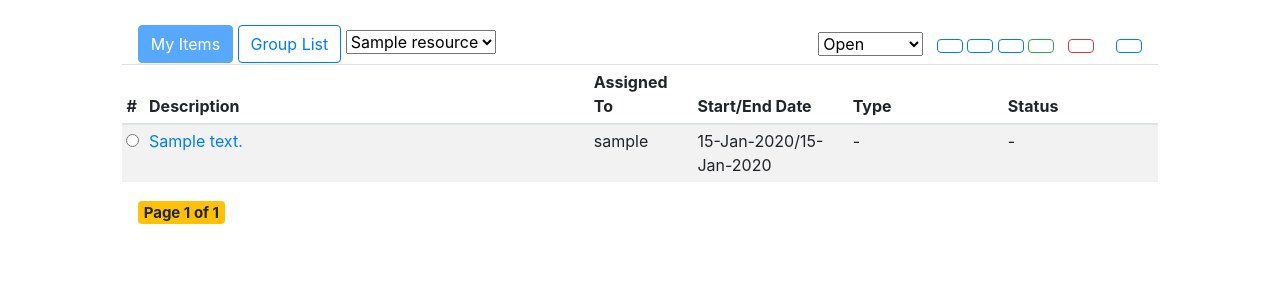
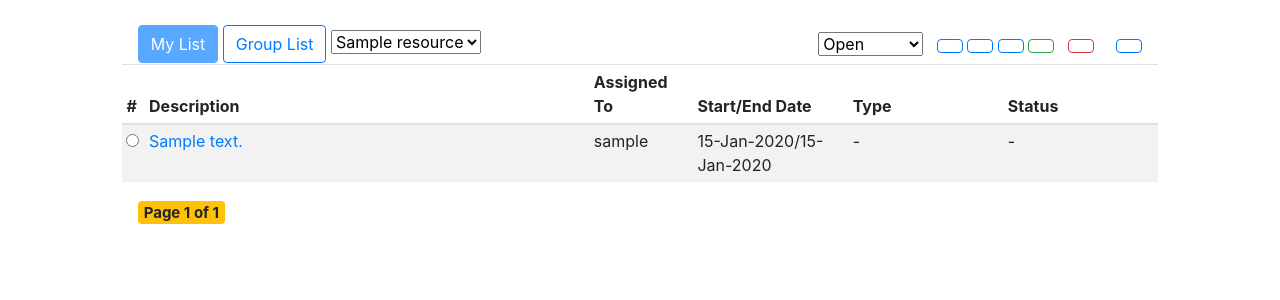
Before and after one commit to gkumarm/uct, a Django app: page /todo/ in a window 1280 px wide. Shown: the part 76-376 px from the top of the page. Run offline with Django 3.2, Linux system fonts and the light colour scheme; a user stored in the database is signed in; tables that the repository leaves empty hold one stand-in row (values such as "Sample post"); some libraries are stand-ins or nearby versions.

Commit message:
Label change for list

```diff
--- a/todo/templates/todo/todo_index.html
+++ b/todo/templates/todo/todo_index.html
@@ -18,17 +18,17 @@ $(function () {
             {% for u in res %}
               {% if forloop.first %}
                 {% if request.session.filter_val == "mylist" %}
-                  <button type="button" class="btn btn-primary" disabled="disabled">My Items</button>
+                  <button type="button" class="btn btn-primary" disabled="disabled">My List</button>
                   <a class="btn btn-outline-primary" href="{{ request.path }}?filter=grplist">Group List</a>
                   <select id="selto" class="selectpicker show-tick"
                     title="Assigned To" onchange="location = '{{ request.path }}?filter='+this.value;">
                 {% elif request.session.filter_val == "grplist" %}
-                  <a class="btn btn-outline-primary" href="{{ request.path }}?filter=mylist">My Items</a>
+                  <a class="btn btn-outline-primary" href="{{ request.path }}?filter=mylist">My List</a>
                   <button type="button" class="btn btn-primary" disabled="disabled">Group List</button>
                   <select id="selto" class="selectpicker show-tick"
                     title="Assigned To" onchange="location = '{{ request.path }}?filter='+this.value;">
                 {% elif request.session.filter_val %}
-                  <a class="btn btn-outline-primary" href="{{ request.path }}?filter=mylist">My Items</a>
+                  <a class="btn btn-outline-primary" href="{{ request.path }}?filter=mylist">My List</a>
                   <a class="btn btn-outline-primary" href="{{ request.path }}?filter=grplist">Group List</a>
                   <select id="selto" class="selectpicker show-tick" data-style="btn-primary"
                     title="Assigned To" onchange="location = '{{ request.path }}?filter='+this.value;">
```
